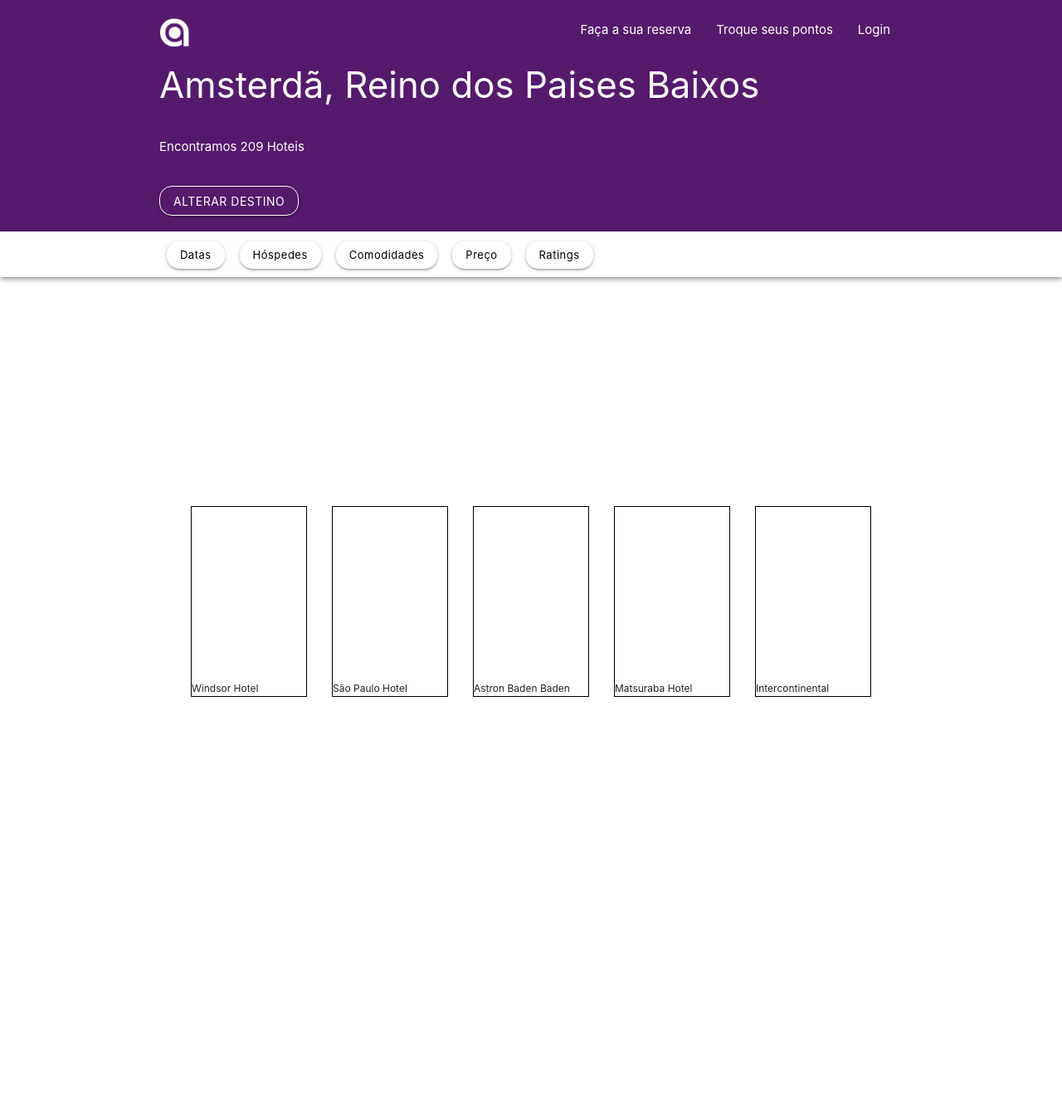
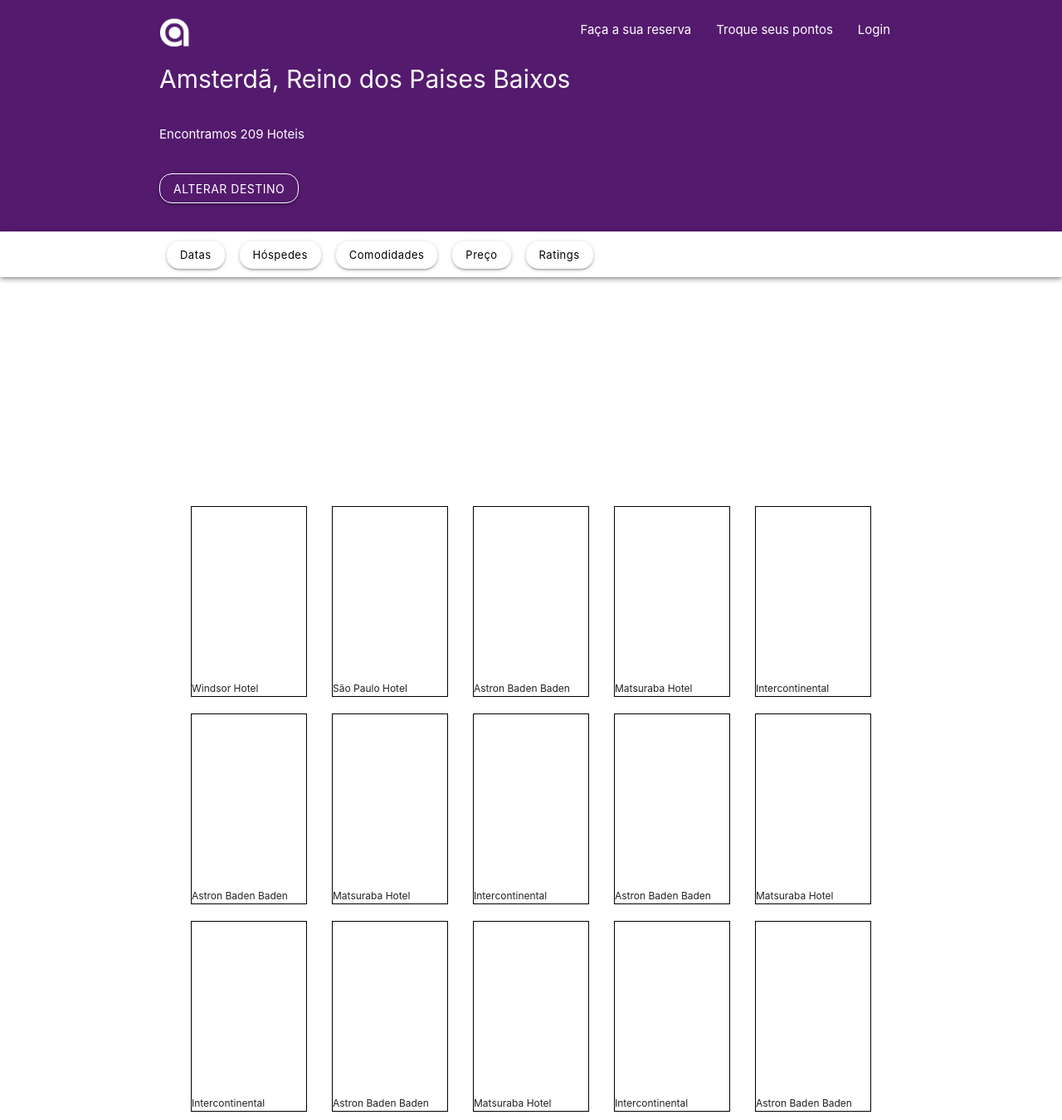
Before and after one commit to Jejugo/project-allpoints, a React (Create React App) app: page / in a window 1280 px wide. Shown: the whole page at 83% size. Before the commit the page ends 850 px from the top, so only its background shows below. Built offline with nearby package versions, Linux system fonts and the light colour scheme.

Commit message:
created basic hotels, improved interface

```diff
--- a/public/index.html
+++ b/public/index.html
@@ -7,12 +7,9 @@
     <meta name="theme-color" content="#000000">
     <!-- Compiled and minified CSS -->
     <link rel="stylesheet" href="css/materialize.min.css">
+    <link href="https://fonts.googleapis.com/icon?family=Material+Icons" rel="stylesheet">
     <!--Let browser know website is optimized for mobile-->
       <meta name="viewport" content="width=device-width, initial-scale=1.0"/>
-
-    <!-- Compiled and minified JavaScript -->
-    <script src="js/materialize.min.js"></script>
-    <script src="https://ajax.googleapis.com/ajax/libs/jquery/3.3.1/jquery.min.js"></script>
     <!--
       manifest.json provides metadata used when your web app is added to the
       homescreen on Android. See https://developers.google.com/web/fundamentals/web-app-manifest/
@@ -44,9 +41,15 @@
       To begin the development, run `npm start` or `yarn start`.
       To create a production bundle, use `npm run build` or `yarn build`.
     -->
+      <!-- Compiled and minified JavaScript -->
+      <script type="text/javascript" src="https://code.jquery.com/jquery-3.2.1.min.js"></script>
+      <script src="https://cdnjs.cloudflare.com/ajax/libs/materialize/1.0.0/js/materialize.min.js"></script>
   </body>
   <script>
     $(document).ready(function(){
+      $('.sidenav').sidenav();
+      $('.modal').modal();
+
       window.onscroll = function() {
         console.log("descendo");
         scrollFunction()
--- a/src/App.js
+++ b/src/App.js
@@ -7,12 +7,33 @@ class App extends Component {
 
   state = {
     hotels: [
-      {name: "Windsor Hotel"},
+      {name: "Windsor Hotel", availableRooms: [
+        {1: "165", numberOfPeople: "3", price: 250, rating: 5 },
+        {1: "122", numberOfPeople: "2", price: 150, rating: 4 },
+        {1: "131", numberOfPeople: "2", price: 250, rating: 4 },
+        {1: "531", numberOfPeople: "1", price: 100, rating: 3 },
+        {1: "143", numberOfPeople: "5", price: 400, rating: 5 },
+        {1: "431", numberOfPeople: "3", price: 250, rating: 2 },
+        {1: "156", numberOfPeople: "10", price: 1020, rating: 5 }
+      ]},
       {name: "São Paulo Hotel"},
       {name: "Astron Baden Baden"},
       {name: "Matsuraba Hotel"},
       {name: "Intercontinental"},
-    ]
+      {name: "Astron Baden Baden"},
+      {name: "Matsuraba Hotel"},
+      {name: "Intercontinental"},
+      {name: "Astron Baden Baden"},
+      {name: "Matsuraba Hotel"},
+      {name: "Intercontinental"},
+      {name: "Astron Baden Baden"},
+      {name: "Matsuraba Hotel"},
+      {name: "Intercontinental"},
+      {name: "Astron Baden Baden"}
+    ],
+    hospedes: null,
+    preco: null,
+    ratings: null
   }
 
   render() {
--- a/src/FilterHeader.css
+++ b/src/FilterHeader.css
@@ -3,7 +3,7 @@
   width: 100%;
   height: 55px;
   position: absolute;
-  z-index: 9999;
+  z-index: 1;
 }
 
 .btn-filter {
@@ -18,3 +18,7 @@
 .btn:hover{
   background-color: blueviolet;
 }
+
+.btn:after{
+  background-color: white;
+}
--- a/src/Hotels.css
+++ b/src/Hotels.css
@@ -2,7 +2,6 @@
   list-style-type: none;
   padding: 0;
   margin: 0;
-
   display: flex;
   justify-content: center;
   flex-wrap: wrap;
--- a/src/Navbar.css
+++ b/src/Navbar.css
@@ -7,6 +7,10 @@
   vertical-align: middle;
   padding-top: 0.5%;
   height: 50px;
+}
+
+#country-title{
+  font-size: 30px;
 }
 
 #nav {
--- a/src/components/Hotels.js
+++ b/src/components/Hotels.js
@@ -21,7 +21,7 @@ class Hotels extends Component {
     });
 
     return (
-      <div className="hotel-set">
+      <div className="container hotel-set">
 					<ol className="hotel-grid">
 						{hotelList}
 					</ol>
--- a/src/components/Navbar.js
+++ b/src/components/Navbar.js
@@ -15,7 +15,7 @@ class Navbar extends Component {
                 <a className="brand-logo left">
                   <img src={logo} alt='All Points Logo' style={{height: '40px', verticalAlign: 'middle'}}/>
                 </a>
-                <a data-target="mobile-demo" className="sidenav-trigger"><i className="material-icons">menu</i></a>
+                <a data-target="mobile-demo" className="sidenav-trigger"><i className="material-icons right">menu</i></a>
                 <ul id="nav-mobile" className="right hide-on-med-and-down">
                   <li><a href="sass.html">Faça a sua reserva</a></li>
                   <li><a href="badges.html">Troque seus pontos</a></li>
@@ -23,9 +23,9 @@ class Navbar extends Component {
                 </ul>
               </div>
               <div id="header-content">
-                <h3>Amsterdã, Reino dos Paises Baixos</h3>
+                <h3 id="country-title">Amsterdã, Reino dos Paises Baixos</h3>
                 <p>Encontramos 209 Hoteis</p>
-                <a class="btn btn-destiny">Alterar Destino</a>
+                <a className="btn btn-destiny">Alterar Destino</a>
               </div>
             </div>
           </div>
```
Also changed, not shown: src/components/FilterHeader.js (line endings or trailing spaces).
